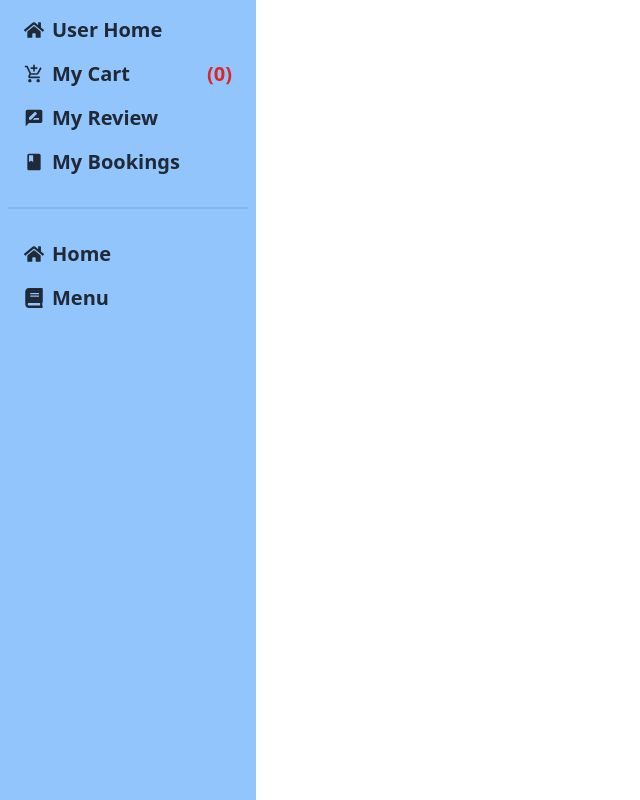
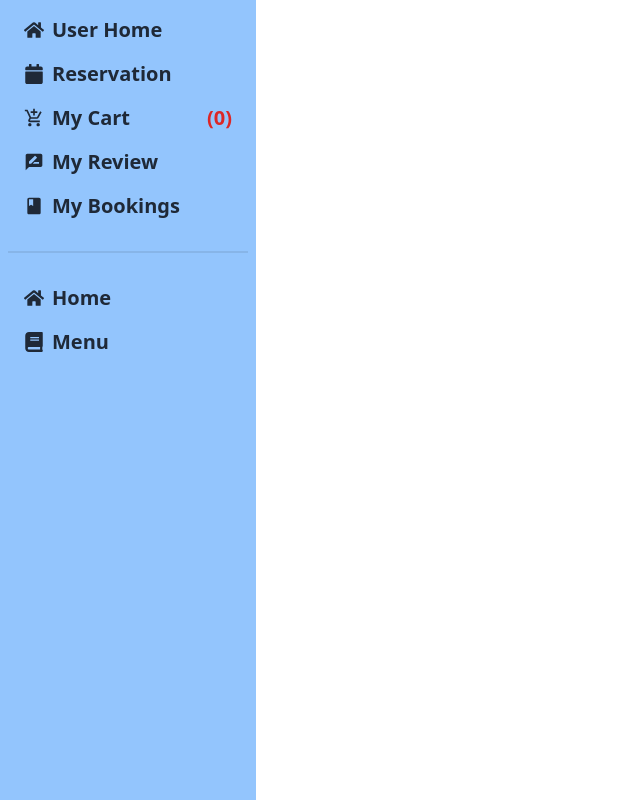
Before and after one commit to devmashum/bistro-boss, a React (Vite) app: page /dashboard in a window 1280 px wide. Shown: the whole page, without its empty margins (0-640 px from the left). Built offline with nearby package versions, Linux system fonts and the light colour scheme; no server answers.

Commit message:
new commit

```diff
--- a/src/Layout/Dashboard.jsx
+++ b/src/Layout/Dashboard.jsx
@@ -13,7 +13,9 @@ const Dashboard = () => {
                 <ul className='menu text-xl font-bold '>
                     <li><NavLink to={'/dashboard/userHome'}><FaHome />User Home</NavLink></li>
 
-
+                    <li><NavLink to={'/dashboard/reservation'}>
+                        <FaCalendar></FaCalendar>
+                        Reservation</NavLink></li>
 
                     <li><NavLink to={'/dashboard/cart'}><MdAddShoppingCart />My Cart <span className='text-red-600'>({user.length})</span></NavLink></li>
 
```
